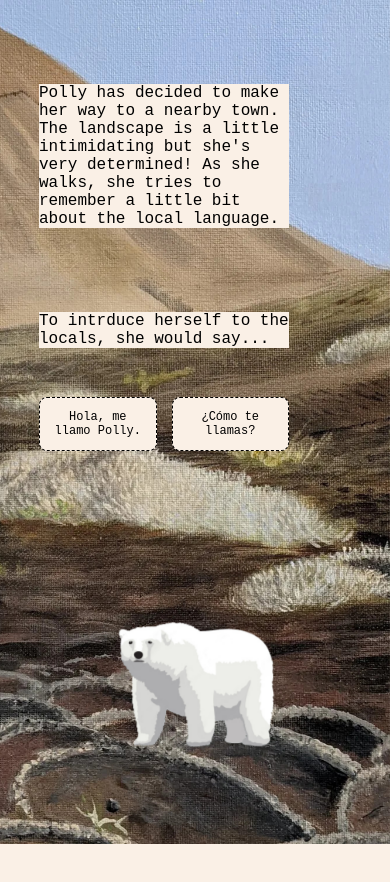
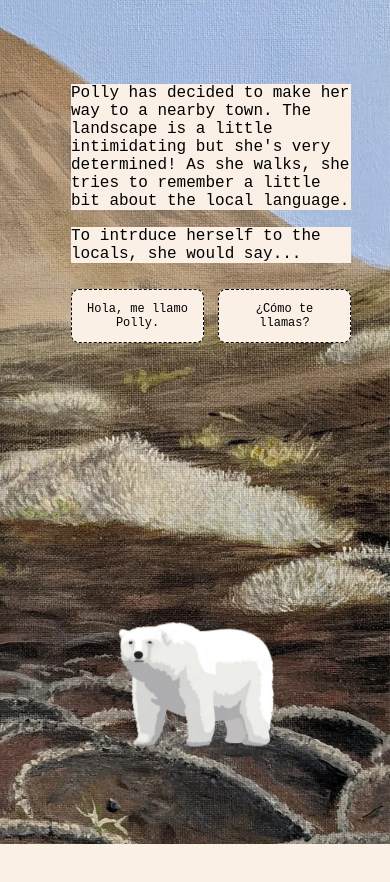
Before and after one commit to yaizacanopoli/el-volcan, a plain HTML site: page page-2.html in a window 390 px wide. Before the commit the page ends 849 px from the top, so only its background shows below. Drawn offline with Linux system fonts and the light colour scheme.

Commit message:
Fix page 2 with flexbox

```diff
--- a/page-2.html
+++ b/page-2.html
@@ -18,12 +18,13 @@
                     <img class="background" src="images/desert.jpeg" alt="A painting of the deserted landscape on Lanzarote">
                     <img class="standing-bear-side" src="images/bear-6.png" alt="Polly standing and looking at you a little sadly">
                 </div>
-                 <div>
-                    <p class="opening-text-2">Polly has decided to make her way to a nearby town.
-                         The landscape is a little intimidating but she's very determined!
-                         As she walks, she tries to remember a little bit about the local language.
-                    </p>
-                    <p class="exercise-1">To intrduce herself to the locals, she would say...</p>
+                <div class="text-div">
+                    <div>
+                        <p class="opening-text-2">Polly has decided to make her way to a nearby town.
+                            The landscape is a little intimidating but she's very determined!
+                            As she walks, she tries to remember a little bit about the local language.</p>
+                        <p class="exercise-1">To intrduce herself to the locals, she would say...</p>
+                    </div>
                     <div class="quiz">
                         <a class="correct-answer" href="page-3.html">Hola, me llamo Polly.</a>
                         <button class="wrong-answer" onclick="displayText()">¿Cómo te llamas?</button>
--- a/styles.css
+++ b/styles.css
@@ -7,6 +7,7 @@
 
 body {
     background-color: linen;
+    overflow: hidden;
 }
 
 main.index-main {
@@ -123,8 +124,8 @@ div.text-div p {
     background-color: linen;
 }
 
-p.opening-text {
-    margin-bottom: 5%;
+p.opening-text, p.opening-text-2 {
+    margin-bottom: 6%;
 }
 
 .page-1-button {
@@ -168,34 +169,9 @@ img.background {
     animation: fadeInPage 5s forwards;
 }
 
-.opening-text-2 {
-    position: absolute;
-    top: 10%;
-    right: 20%;
-    width: 350px;
-    background-color: linen;
-}
-
-.exercise-1 {
-    position: absolute;
-    top: 30%;
-    right: 20%;
-    width: 350px;
-    background-color: linen;
-}
-
 .quiz {
     display: flex;
-    position: absolute;
-    top: 40%;
-    right: 22%;
-    gap: 20px;
-}
-
-@media (max-width: 676px) {
-    .quiz {
-        right: 25%;
-    }
+    gap: 5%;
 }
 
 .correct-answer, button, input[id="try-it-input"], .page-6-button, .page-7-button {
@@ -205,7 +181,7 @@ img.background {
     padding: 12px;
     border: 1px dashed black;
     border-radius: 8px;
-    font-size: 14px;
+    font-size: 12px;
     width: 140px;
     text-align: center;
     display: block;
@@ -220,45 +196,8 @@ img.background {
 }
 
 #textField {
-    position: absolute;
-    top: 55%;
-    right: 22%;
-    width: 300px;
     background-color: black;
     color: linen;
-}
-
-@media (max-width: 400px) {
-    .opening-text-2 {
-        top: 10%;
-        width: 250px;
-        left: 10%;
-        background-color: linen;
-    }
-
-    .exercise-1 {
-        width: 250px;
-        top: 37%;
-        left: 10%;
-    }
-
-    .quiz {
-        left: 10%;
-        top: 47%;
-        gap: 15px;
-        width: 250px;
-    }
-
-    .quiz a, .quiz button {
-        font-size: 12px;
-    }
-
-    #textField {
-        position: absolute;
-        top: 59%;
-        left: 10%;
-        width: 250px;
-    }
 }
 
 
```
